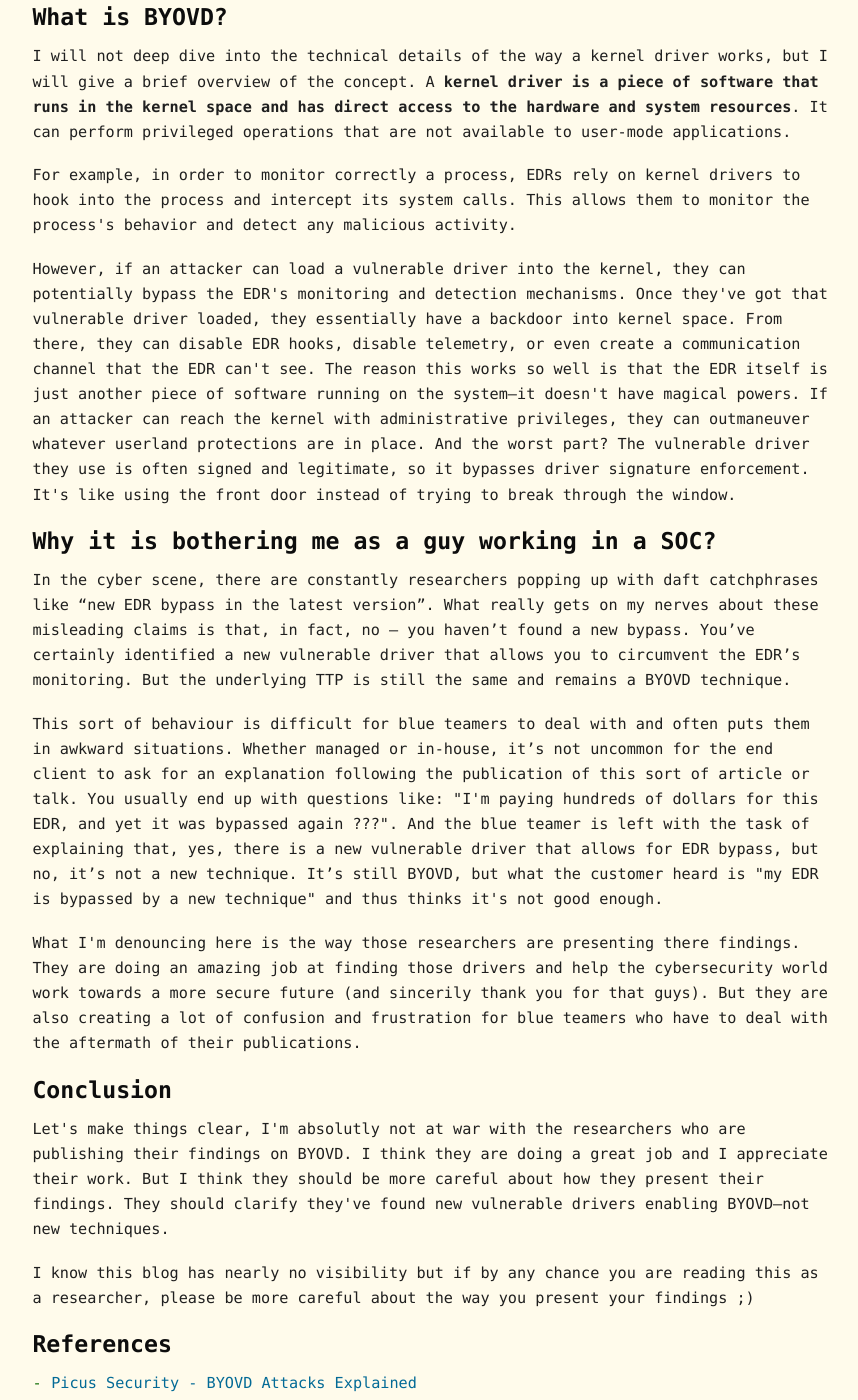
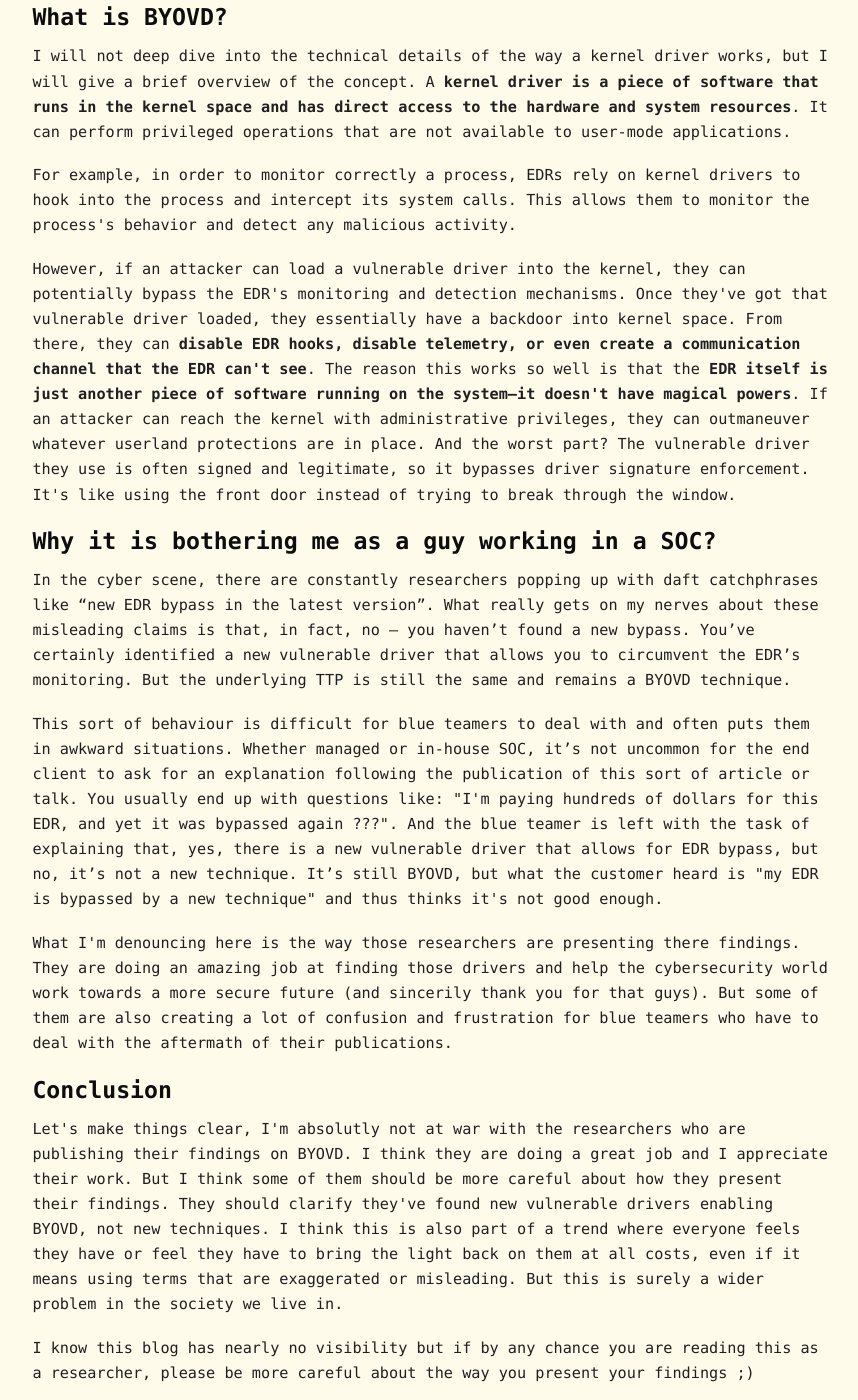
Before and after one commit to tristanqtn/tristanqtn.github.io, a Jekyll site: the page built from _articles/honest-opinion-byovd.md, in a window 1280 px wide and 1400 px high, scrolled down 514 px. Shown: the whole window, without its empty margins (207-1065 px from the left). Built offline with Jekyll 4.4.1, drawn with Linux system fonts in a browser that asks for light colours.

Commit message:
article: new version

```diff
--- a/_articles/honest-opinion-byovd.md
+++ b/_articles/honest-opinion-byovd.md
@@ -16,20 +16,19 @@
 
 For example, in order to monitor correctly a process, EDRs rely on kernel drivers to hook into the process and intercept its system calls. This allows them to monitor the process's behavior and detect any malicious activity.
 
-However, if an attacker can load a vulnerable driver into the kernel, they can potentially bypass the EDR's monitoring and detection mechanisms. Once they've got that vulnerable driver loaded, they essentially have a backdoor into kernel space. From there, they can disable EDR hooks, disable telemetry, or even create a communication channel that the EDR can't see. The reason this works so well is that the EDR itself is just another piece of software running on the system—it doesn't have magical powers. If an attacker can reach the kernel with administrative privileges, they can outmaneuver whatever userland protections are in place. And the worst part? The vulnerable driver they use is often signed and legitimate, so it bypasses driver signature enforcement. It's like using the front door instead of trying to break through the window.
-
+However, if an attacker can load a vulnerable driver into the kernel, they can potentially bypass the EDR's monitoring and detection mechanisms. Once they've got that vulnerable driver loaded, they essentially have a backdoor into kernel space. From there, they can **disable EDR hooks, disable telemetry, or even create a communication channel that the EDR can't see**. The reason this works so well is that the **EDR itself is just another piece of software running on the system—it doesn't have magical powers**. If an attacker can reach the kernel with administrative privileges, they can outmaneuver whatever userland protections are in place. And the worst part? The vulnerable driver they use is often signed and legitimate, so it bypasses driver signature enforcement. It's like using the front door instead of trying to break through the window.
 
 # Why it is bothering me as a guy working in a SOC?
 
 In the cyber scene, there are constantly researchers popping up with daft catchphrases like “new EDR bypass in the latest version”. What really gets on my nerves about these misleading claims is that, in fact, no – you haven’t found a new bypass. You’ve certainly identified a new vulnerable driver that allows you to circumvent the EDR’s monitoring. But the underlying TTP is still the same and remains a BYOVD technique.
 
-This sort of behaviour is difficult for blue teamers to deal with and often puts them in awkward situations. Whether managed or in-house, it’s not uncommon for the end client to ask for an explanation following the publication of this sort of article or talk. You usually end up with questions like: "I'm paying hundreds of dollars for this EDR, and yet it was bypassed again ???". And the blue teamer is left with the task of explaining that, yes, there is a new vulnerable driver that allows for EDR bypass, but no, it’s not a new technique. It’s still BYOVD, but what the customer heard is "my EDR is bypassed by a new technique" and thus thinks it's not good enough.
+This sort of behaviour is difficult for blue teamers to deal with and often puts them in awkward situations. Whether managed or in-house SOC, it’s not uncommon for the end client to ask for an explanation following the publication of this sort of article or talk. You usually end up with questions like: "I'm paying hundreds of dollars for this EDR, and yet it was bypassed again ???". And the blue teamer is left with the task of explaining that, yes, there is a new vulnerable driver that allows for EDR bypass, but no, it’s not a new technique. It’s still BYOVD, but what the customer heard is "my EDR is bypassed by a new technique" and thus thinks it's not good enough.
 
-What I'm denouncing here is the way those researchers are presenting there findings. They are doing an amazing job at finding those drivers and help the cybersecurity world work towards a more secure future (and sincerily thank you for that guys). But they are also creating a lot of confusion and frustration for blue teamers who have to deal with the aftermath of their publications.
+What I'm denouncing here is the way those researchers are presenting there findings. They are doing an amazing job at finding those drivers and help the cybersecurity world work towards a more secure future (and sincerily thank you for that guys). But some of them are also creating a lot of confusion and frustration for blue teamers who have to deal with the aftermath of their publications.
 
 # Conclusion
 
-Let's make things clear, I'm absolutly not at war with the researchers who are publishing their findings on BYOVD. I think they are doing a great job and I appreciate their work. But I think they should be more careful about how they present their findings. They should clarify they've found new vulnerable drivers enabling BYOVD—not new techniques.
+Let's make things clear, I'm absolutly not at war with the researchers who are publishing their findings on BYOVD. I think they are doing a great job and I appreciate their work. But I think some of them should be more careful about how they present their findings. They should clarify they've found new vulnerable drivers enabling BYOVD, not new techniques. I think this is also part of a trend where everyone feels they have or feel they have to bring the light back on them at all costs, even if it means using terms that are exaggerated or misleading. But this is surely a wider problem in the society we live in.
 
 I know this blog has nearly no visibility but if by any chance you are reading this as a researcher, please be more careful about the way you present your findings ;)
 
--- a/_config.yml
+++ b/_config.yml
@@ -3,7 +3,7 @@
 tagline:     "Break it. Explain it. Secure it."
 description: >-
   I get paid to break things, then get paid again to explain how I did it.
-author:      Tristan Querton
+author:      Tristan
 url:         "https://tristanqtn.github.io"
 baseurl:     ""              # user site — must stay empty
 lang:        en
@@ -12,7 +12,7 @@
 github_username: tristanqtn
 
 social:
-  name: Tristan Querton
+  name: Tristan
   links:
     - https://github.com/tristanqtn
 
```
